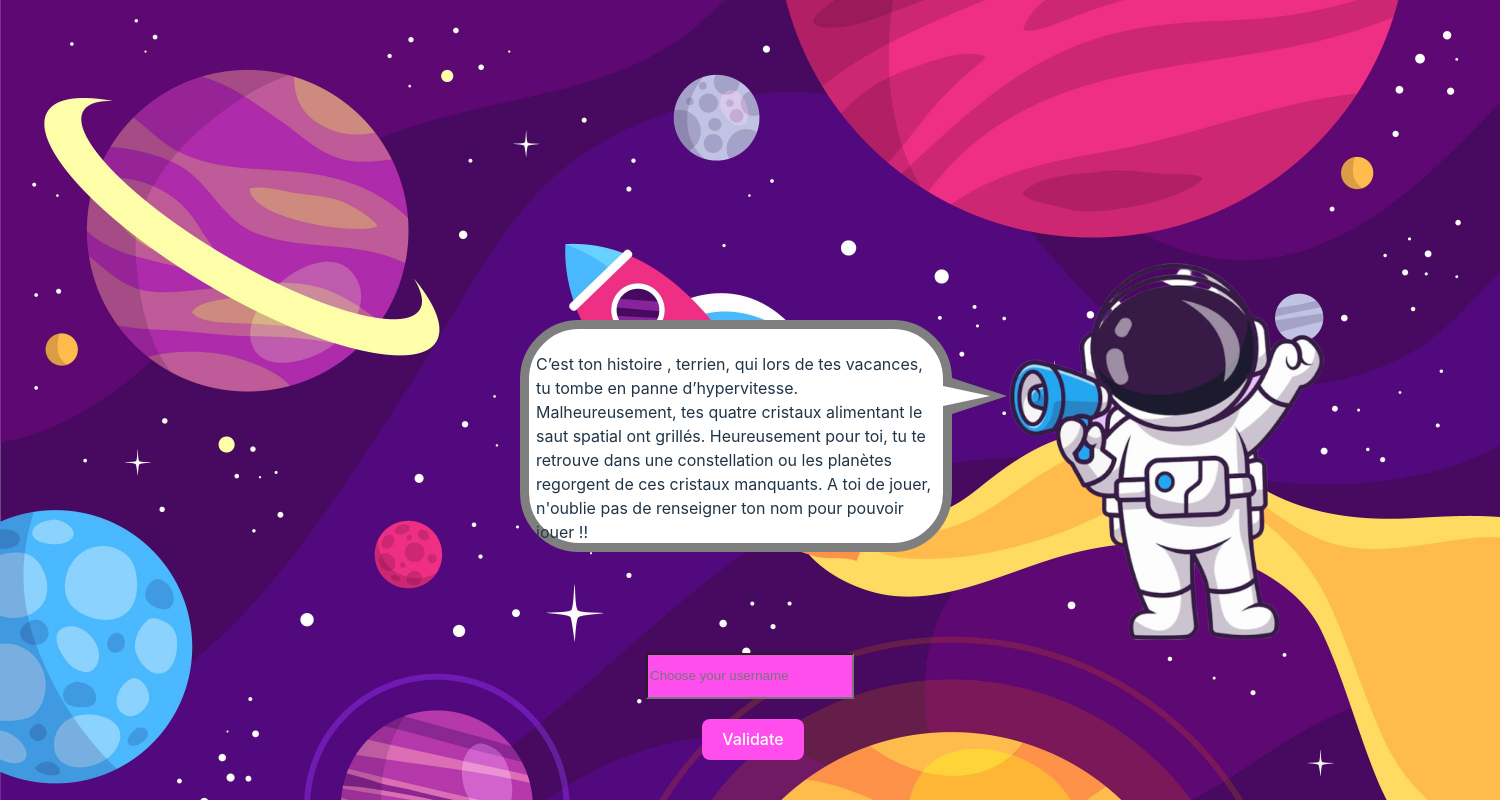
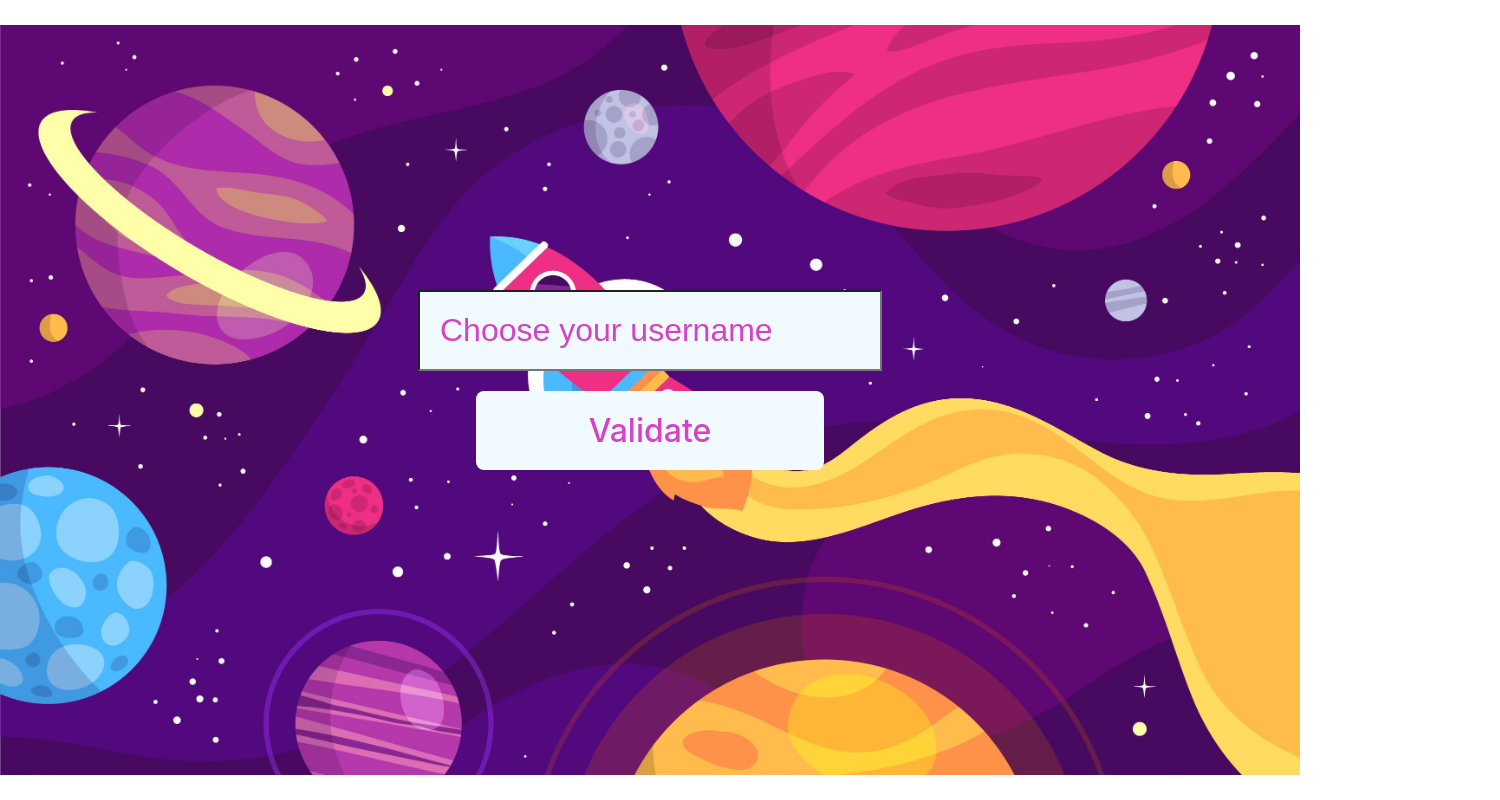
Before and after one commit to JoyMarkarian/SpaceJourney, a React (Vite) app: page / in a window 1280 px wide. Shown: the whole page, 1500 px wide, since content can reach past the window. Built offline with nearby package versions, Linux system fonts and the light colour scheme.

Commit message:
travail sur la home

```diff
--- a/src/App.jsx
+++ b/src/App.jsx
@@ -21,7 +21,7 @@ export default function App() {
 
   return (
     <div>
-      {path === '/' && <Accueil setPath={setPath}/>}
+      {path === '/' && <Accueil setPath={setPath} />}
       {path === '/map' && <Map planet1isIsClickable={planet1isIsClickable} planet2isIsClickable={planet2isIsClickable} planet3isIsClickable={planet3isIsClickable} setPath={setPath} />}
       {path === 'planet-1' && <FindCristal1 checkQuest={checkQuest} planet1isIsClickable={planet1isIsClickable} setPlanet1isIsClickable={setPlanet1isIsClickable} setPath={setPath} />}
 
--- a/src/components/bubble.css
+++ b/src/components/bubble.css
@@ -1,10 +1,10 @@
 .bubble
 {
 position: absolute;
-top: 320px;
-left: 520px;
+top: 220px;
+left: 420px;
 width: 400px;
-height: 200px;
+height: 250px;
 padding: 7px;
 background: #FFFFFF;
 -webkit-border-radius: 59px;
@@ -40,3 +40,8 @@ z-index: 0;
 right: -64px;
 top: 49px;
 }
+
+.text-bubble{
+    padding: 1rem;
+    color: black;
+}
--- a/src/pages/Accueil.jsx
+++ b/src/pages/Accueil.jsx
@@ -3,7 +3,8 @@ import "./accueil.css";
 import "../components/bubble.css";
 
 export default function Accueil({ setPath }) {
-  const [userPseudo, setUserPseudo] = useState();
+  const [userPseudo, setUserPseudo] = useState("");
+  const [displayUser, setDisplayUser] = useState(false);
 
   function handlePseudo(event) {
     setUserPseudo(event.target.value);
@@ -14,17 +15,24 @@ export default function Accueil({ setPath }) {
       <div className="accueil">
         <div className="txt">
           <div>
+            {displayUser === true && (
+              <div>
                 <div className="alienDiscours">
                   <div className="bubble">
+                    <p className="text-bubble">
+                      Noooon <strong>{userPseudo}</strong> !
+                      Tes vacances sont fichus tu es tombé en panne d'hypervitesse !  Tes quatre
+                      cristaux alimentant le saut spatial ont grillés.
+                    </p>
                     <p>
-                  C’est ton histoire {userPseudo}, terrien, qui lors de tes vacances,
-                  tu tombe en panne d’hypervitesse. Malheureusement, tes quatre
-                  cristaux alimentant le saut spatial ont grillés. Heureusement
-                  pour toi, tu te retrouve dans une constellation ou les
+                      Heureusement pour toi, tu te retrouve dans une constellation ou les
                       planètes regorgent de ces cristaux manquants.
+                    </p>
+                    <p>
                       A toi de jouer, n'oublie pas de renseigner ton nom pour pouvoir jouer !!
                     </p>
-                <div className="alienDiscours"></div>
+                    <button>next</button>
+                    <div className="alienDiscours" />
                   </div>
                 </div>
                 <img
@@ -32,6 +40,10 @@ export default function Accueil({ setPath }) {
                   src="./src/assets/astroboy.png"
                   alt="astro"
                 />
+              </div>
+            )}
+            {displayUser === false && (
+              <div className="choose-pseudo">
                 <input
                   className="inputPseudo"
                   type="text"
@@ -39,11 +51,18 @@ export default function Accueil({ setPath }) {
                   placeholder="Choose your username"
                   onChange={handlePseudo}
                 />
-            <div>
-              <button onClick={(event) => event=(userPseudo ? setPath('/map') : setPath('/'))} className="validatePseudo" type="button">
+                <button onClick={userPseudo ? () => setDisplayUser(true) : undefined} className="home-validateButton" type="button">
                   Validate
                 </button>
               </div>
+            )}
+            {displayUser && userPseudo && (
+              <div>
+                <button onClick={() => setPath('/map')} className="home-validateButton button-goToMap" type="button">
+                  Let's go !
+                </button>
+              </div>
+            )}
           </div>
         </div>
       </div>
--- a/src/pages/accueil.css
+++ b/src/pages/accueil.css
@@ -1,38 +1,50 @@
 .accueil{
   background-image: url("../assets/galaxyaccueil.jpg");
   background-size: cover;
-  height: 800px;
-  width: 1500px;
+  height: 750px;
+  width: 1300px;
   display: flex;
   justify-content: center;
-  align-items: flex-end;
+  align-items: center;
+}
+
+.choose-pseudo {
+  display: flex;
+  flex-direction: column;
+  align-items: center;
 }
 
 .inputPseudo {
-  background-color: #FF4EED;
+  background-color: #f1fbff;
   justify-content: center;
-  height: 40px;
-  width: 200px;
+  padding: 20px;
+  font-size: 2rem;
+  /* height: 200px;
+  width: 200px; */
+  color: #d542c6;
 }
-
-.alienDiscours {
-  margin-bottom: -49%;
-  margin-left: 80%;
+.inputPseudo::placeholder{
+  color: #d542c6;
 }
 
 .pictureAstro {
   position: absolute;
   height: 25rem;
-  top: 240px;
-  left: 1000px;
+  top: 140px;
+  left: 900px;
+}
+.button-goToMap{
+position: absolute;
+width: 300px!important;
+left: 460px;
+bottom: 100px;
 }
 
-.validatePseudo{
-  background-color: #FF4EED;
-  color: white;
+.home-validateButton{
+  background-color: #f1fbff;
+  color: #d542c6;
   margin-bottom: 40px;
   margin-top: 20px;
-  margin-left: 27%;
-  display: flex;
-  align-items: flex-end;
+  font-size: 2rem;
+  width: 75%;
 }
```
Lines whose indentation alone changed are shown as unchanged.
